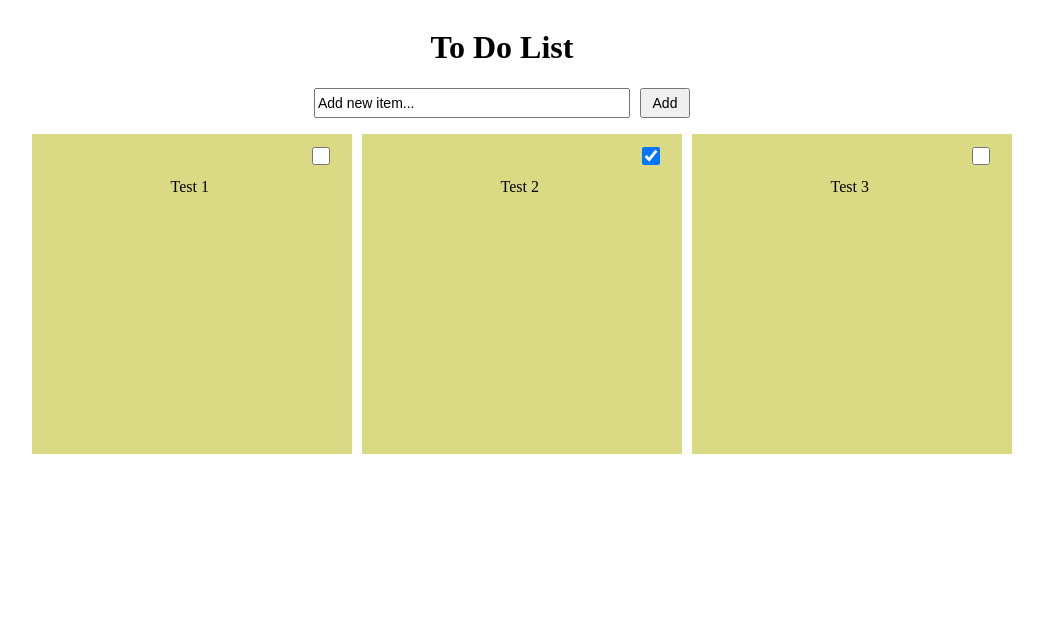
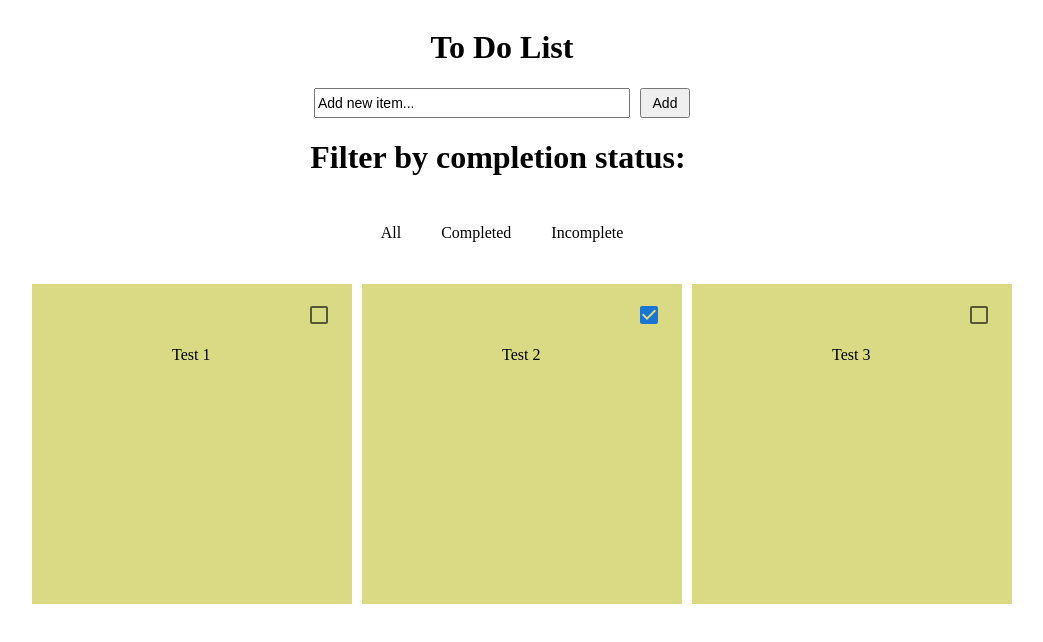
Before and after one commit to PatriciaChung64/Tutorial-react-app, a React (Vite) app in the folder moz-todo-app/: page / in a window 1280 px wide. Shown: the top 642 px of the page, without its empty margins (138-1181 px from the left). Built offline with nearby package versions, Linux system fonts and the light colour scheme; some icons are missing.

Commit message:
Added iltering options, adjusted CSS

```diff
--- a/moz-todo-app/src/To-do-list.css
+++ b/moz-todo-app/src/To-do-list.css
@@ -49,9 +49,10 @@
 }
 
 .checkbox {
-  margin-left: 90%;
-  width: 18px;
+  margin-left: 85%;
+  /* width: 18px;
   height: 18px;
+  somehow adding width and height to checkbox make the onChange function stop working @-@*/
   align-items: flex-start;
 }
 
@@ -79,3 +80,20 @@
   height: 20px;
   margin-top: 8px;
 }
+
+.filter-list {
+  display: flex;
+  gap: 20px;
+}
+
+.filter-list-item {
+  user-select: none;
+  padding: 10px;
+  border-radius: 3px;
+  font-size: 16px;
+}
+
+.filter-list-item:hover {
+  background-color: #0070E0;
+  color: white;
+}
--- a/moz-todo-app/src/To-do-list.jsx
+++ b/moz-todo-app/src/To-do-list.jsx
@@ -1,7 +1,9 @@
 import { useState } from 'react'
 import IconButton from '@mui/material/IconButton';
+import Checkbox from '@mui/material/Checkbox';
 import EditIcon from '@mui/icons-material/Edit';
 import DeleteIcon from '@mui/icons-material/Delete';
+import { StyledEngineProvider } from '@mui/material/styles';
 import './To-do-list.css'
 
 let uniqueId = 3;
@@ -12,6 +14,8 @@ export default function TodoList() {
     { "id": "0", "name": "Test 1", "completed": false, "editing": false },
     { "id": "1", "name": "Test 2", "completed": true, "editing": false },
     { "id": "2", "name": "Test 3", "completed": false, "editing": false }]);
+
+  const [filter, setFilter] = useState("all");
 
   function addItem(formData) {
     const item = formData.get("item");
@@ -57,10 +61,19 @@ export default function TodoList() {
     setState(newlist);
   }
 
-  const listitems = liststate.map((item) => (
+  let filterList = [...liststate];
+  if (filter === "completed") {
+    filterList = filterList.filter((item) => item.completed === true);
+  }
+  else if (filter === "incomplete") {
+    filterList = filterList.filter((item) => item.completed === false);
+  }
+
+  const listitems = filterList.map((item) => (
+    <StyledEngineProvider injectFirst> {/* this allows our custom css class to be injected before material UI's css so it doesn't get overwritten */}
       <>
         <li className="list-item" key={item.id}>
-        <input className="checkbox" type="checkbox" checked={item.completed} onChange={(e) => updateCompletion(item.id)} />
+          <Checkbox className="checkbox" checked={item.completed} onChange={() => updateCompletion(item.id)} />
           <div className="item-text">
             {item.name}
           </div>
@@ -93,6 +106,7 @@ export default function TodoList() {
           </div>
         </li>
       </>
+    </StyledEngineProvider>
   ));
   return (
     <div className="center">
@@ -101,6 +115,12 @@ export default function TodoList() {
         <input className="input" name="item" defaultValue="Add new item..."></input>
         <button className="button" type="submit">Add</button>
       </form>
+      <h1>Filter by completion status: </h1>
+      <div className="filter-list">
+        <p className="filter-list-item" onClick={() => setFilter("all")}>All</p>
+        <p className="filter-list-item" onClick={() => setFilter("completed")}>Completed</p>
+        <p className="filter-list-item" onClick={() => setFilter("incomplete")}>Incomplete</p>
+      </div>
       <ul className="list">
         {listitems}
       </ul>
```
Lines whose indentation alone changed are shown as unchanged.
